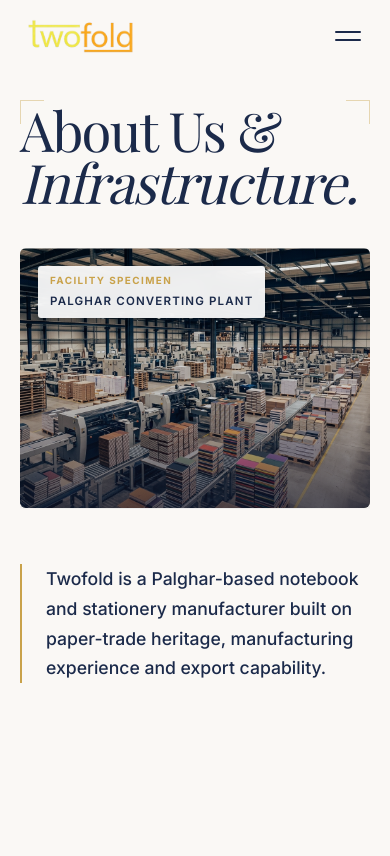
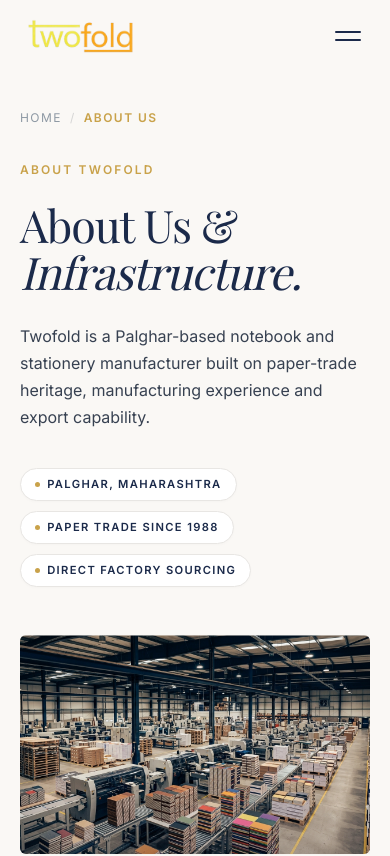
Before and after one commit to SujalSawardekar/twofoldd, a Next.js app: page /about-us in a window 390 px wide. Shown: the top 856 px of the page. Built offline with nearby package versions, Linux system fonts and the light colour scheme; a web font is replaced by a local one.

Commit message:
revert(about-hero): restore earlier left-right 2-col layout with loading effect

```diff
--- a/src/components/about/AboutHero.js
+++ b/src/components/about/AboutHero.js
@@ -2,6 +2,7 @@
 
 import { useRef } from 'react';
 import Image from 'next/image';
+import Link from 'next/link';
 import { useGSAP } from '@gsap/react';
 import { gsap } from '@/lib/gsap';
 import styles from './AboutHero.module.css';
@@ -10,7 +11,6 @@
   const containerRef = useRef(null);
   const headlineRef = useRef(null);
   const imageFrameRef = useRef(null);
-  const narrativeRef = useRef(null);
   const pillsRef = useRef(null);
 
   useGSAP(() => {
@@ -19,124 +19,117 @@
 
     const tl = gsap.timeline({ defaults: { ease: 'power3.out' } });
 
-    // Massive headline reveal
-    tl.from(headlineRef.current?.children || [], {
-      y: 60,
+    tl.from(`.${styles.breadcrumb}`, {
+      y: 16,
       opacity: 0,
-      stagger: 0.15,
-      duration: 1,
+      duration: 0.6,
       delay: 0.1,
     })
-    // Asymmetric architectural facility reveal
-    .fromTo(
-      imageFrameRef.current,
-      { clipPath: 'polygon(0 100%, 100% 100%, 100% 100%, 0 100%)', y: 30 },
-      { clipPath: 'polygon(0 0%, 100% 0%, 100% 100%, 0 100%)', y: 0, duration: 1.2, ease: 'power4.inOut' },
-      '-=0.6'
-    )
-    // Editorial narrative & metadata strip reveal
-    .from(narrativeRef.current, {
-      y: 25,
+    .from(`.${styles.eyebrow}`, {
+      y: 18,
       opacity: 0,
-      duration: 0.8,
+      duration: 0.6,
+    }, '-=0.4')
+    .from(headlineRef.current, {
+      y: 40,
+      opacity: 0,
+      duration: 0.9,
+    }, '-=0.4')
+    .from(`.${styles.subtitle}`, {
+      y: 24,
+      opacity: 0,
+      duration: 0.7,
     }, '-=0.5')
     .from(pillsRef.current?.children || [], {
-      y: 15,
+      y: 16,
       opacity: 0,
       stagger: 0.08,
       duration: 0.5,
-    }, '-=0.4');
+    }, '-=0.4')
+    .fromTo(imageFrameRef.current, {
+      clipPath: 'inset(0% 100% 0% 0%)',
+    }, {
+      clipPath: 'inset(0% 0% 0% 0%)',
+      duration: 1.2,
+      ease: 'power4.inOut',
+    }, '-=0.8');
 
-    // Smooth subtle parallax on the facility image during scroll
+    // Subtle parallax on image during scroll exit
     gsap.to(`.${styles.facilityImg}`, {
-      yPercent: 10,
+      yPercent: 12,
       ease: 'none',
       scrollTrigger: {
         trigger: containerRef.current,
         start: 'top top',
         end: 'bottom top',
-        scrub: 1,
+        scrub: true,
       },
     });
   }, { scope: containerRef });
 
   return (
-    <section className={styles.section} ref={containerRef} aria-label="About Twofold and Infrastructure Banner">
-
-      {/* Editorial Decorative Grid Corner Lines */}
-      <div className={styles.cornerMarks} aria-hidden="true">
-        <span className={`${styles.corner} ${styles.cornerTL}`} />
-        <span className={`${styles.corner} ${styles.cornerTR}`} />
-      </div>
-
+    <section className={styles.section} ref={containerRef} aria-label="About Twofold and Infrastructure">
       <div className={styles.inner}>
 
-        {/* ── OVERSIZED EDITORIAL HEADLINE ── */}
-        <div className={styles.masthead}>
-          <h1 className={styles.headline} ref={headlineRef}>
-            <span className={styles.headlineRow1}>About Us &amp;</span>
-            <span className={styles.headlineRow2}>
+        {/* ── BREADCRUMB ── */}
+        <nav className={styles.breadcrumb} aria-label="Breadcrumb">
+          <Link href="/" className={styles.breadLink}>Home</Link>
+          <span className={styles.breadSep}>/</span>
+          <span className={styles.breadCurrent}>About Us</span>
+        </nav>
+
+        {/* ── ASYMMETRIC GRID ── */}
+        <div className={styles.grid}>
+
+          {/* Left: Typographic Column */}
+          <div className={styles.textCol}>
+            <span className={styles.eyebrow}>ABOUT TWOFOLD</span>
+
+            <h1 className={styles.headline} ref={headlineRef}>
+              About Us &amp;<br />
               <em>Infrastructure.</em>
-            </span>
-          </h1>
-        </div>
+            </h1>
 
-        {/* ── ASYMMETRIC PANORAMIC FACILITY COMPOSITION ── */}
-        <div className={styles.visualComposition}>
-          <div className={styles.imageFrame} ref={imageFrameRef}>
-            <Image
-              src="/images/editorial/facility.jpg"
-              alt="Twofold high-speed notebook manufacturing facility at Palghar, Maharashtra"
-              fill
-              priority
-              sizes="(max-width: 1400px) 100vw, 1400px"
-              className={styles.facilityImg}
-            />
-            <div className={styles.imageGradient} />
-
-            {/* Inset Editorial Framing Tags */}
-            <div className={styles.frameTagTL}>
-              <span className={styles.tagNum}>FACILITY SPECIMEN</span>
-              <span className={styles.tagLine}>PALGHAR CONVERTING PLANT</span>
-            </div>
-
-            <div className={styles.frameTagBR}>
-              <span className={styles.tagSub}>JNPT EXPORT CORRIDOR · DIRECT PORT ACCESS</span>
-            </div>
-          </div>
-        </div>
-
-        {/* ── LOWER EDITORIAL NARRATIVE & METADATA BAR ── */}
-        <div className={styles.lowerSpread}>
-
-          <div className={styles.narrativeCol} ref={narrativeRef}>
-            <p className={styles.leadThesis}>
+            <p className={styles.subtitle}>
               Twofold is a Palghar-based notebook and stationery manufacturer built on
               paper-trade heritage, manufacturing experience and export capability.
             </p>
+
+            {/* Metadata Pills */}
+            <div className={styles.pills} ref={pillsRef}>
+              <span className={styles.pill}>
+                <span className={styles.pillDot} />
+                PALGHAR, MAHARASHTRA
+              </span>
+              <span className={styles.pill}>
+                <span className={styles.pillDot} />
+                PAPER TRADE SINCE 1988
+              </span>
+              <span className={styles.pill}>
+                <span className={styles.pillDot} />
+                DIRECT FACTORY SOURCING
+              </span>
+            </div>
           </div>
 
-          <div className={styles.metadataCol}>
-            <div className={styles.pills} ref={pillsRef}>
-              <div className={styles.pill}>
-                <span className={styles.pillBullet} />
-                <span className={styles.pillText}>PALGHAR, MAHARASHTRA</span>
-              </div>
-
-              <div className={styles.pill}>
-                <span className={styles.pillBullet} />
-                <span className={styles.pillText}>PAPER TRADE SINCE 1988</span>
-              </div>
-
-              <div className={styles.pill}>
-                <span className={styles.pillBullet} />
-                <span className={styles.pillText}>DIRECT FACTORY SOURCING</span>
-              </div>
+          {/* Right: Architectural Facility Crop */}
+          <div className={styles.imageCol}>
+            <div className={styles.imageFrame} ref={imageFrameRef}>
+              <Image
+                src="/images/editorial/facility.jpg"
+                alt="Twofold notebook manufacturing facility at Palghar, Maharashtra"
+                fill
+                priority
+                sizes="(max-width: 900px) 100vw, 50vw"
+                className={styles.facilityImg}
+              />
+              <div className={styles.imageOverlay} />
             </div>
 
-            <span className={styles.bottomCitation}>
-              INTEGRATED MANUFACTURING · CONTAINER LOAD SCALE
-            </span>
+            <div className={styles.imageCaption}>
+              <span className={styles.captionLine}>PALGHAR CONVERTING FACILITY</span>
+              <span className={styles.captionSub}>STRATEGICALLY PROXIMATE TO JNPT PORT</span>
+            </div>
           </div>
 
         </div>
--- a/src/components/about/AboutHero.module.css
+++ b/src/components/about/AboutHero.module.css
@@ -1,205 +1,108 @@
 /* ══════════════════════════════════════════════════════
-   ABOUT HERO — Chapter 01 (Art-Directed Editorial Masthead)
-   Oversized Typography + Asymmetric Interlocking Facility Composition
+   ABOUT HERO — Chapter 01
+   Editorial Asymmetric Spread with Palghar Facility Reveal
    ══════════════════════════════════════════════════════ */
 
 .section {
   position: relative;
   background-color: var(--color-warm-white, #F9FAF5);
   color: var(--color-navy, #11172D);
-  padding: clamp(6.5rem, 11vw, 9.5rem) 0 clamp(4.5rem, 8vw, 7rem) 0;
+  padding: clamp(6.5rem, 11vw, 10rem) 0 clamp(4rem, 7vw, 6.5rem) 0;
   width: 100%;
   overflow: hidden;
   border-bottom: 1px solid var(--color-border-light, #EAE6DF);
 }
 
-.cornerMarks {
-  position: absolute;
-  inset: 0;
-  pointer-events: none;
-  max-width: var(--container-max, 1380px);
-  margin: 0 auto;
-}
-
-.corner {
-  position: absolute;
-  width: 24px;
-  height: 24px;
-}
-
-.cornerTL {
-  top: 100px;
-  left: 20px;
-  border-top: 1px solid rgba(201, 162, 74, 0.4);
-  border-left: 1px solid rgba(201, 162, 74, 0.4);
-}
-
-.cornerTR {
-  top: 100px;
-  right: 20px;
-  border-top: 1px solid rgba(201, 162, 74, 0.4);
-  border-right: 1px solid rgba(201, 162, 74, 0.4);
-}
-
 .inner {
-  max-width: var(--container-max, 1380px);
+  max-width: var(--container-max, 1360px);
   margin: 0 auto;
   padding: 0 clamp(20px, 3.5vw, 48px);
 }
 
-/* ── Oversized Masthead ── */
-.masthead {
+/* Breadcrumb */
+.breadcrumb {
+  display: inline-flex;
+  align-items: center;
+  gap: 0.5rem;
+  font-family: var(--font-body, 'Gramatika', sans-serif);
+  font-size: 0.75rem;
+  letter-spacing: 0.12em;
+  text-transform: uppercase;
+  color: var(--color-steel-grey, #8E99A4);
+  margin-bottom: clamp(2rem, 3.5vw, 3rem);
+}
+
+.breadLink {
+  color: var(--color-steel-grey, #8E99A4);
+  text-decoration: none;
+  transition: color 0.2s ease;
+}
+
+.breadLink:hover {
+  color: var(--color-navy, #11172D);
+}
+
+.breadSep {
+  color: var(--color-border, #D5D5D5);
+}
+
+.breadCurrent {
+  color: var(--color-gold, #C9A24A);
+  font-weight: 600;
+}
+
+/* Asymmetric Grid */
+.grid {
+  display: grid;
+  grid-template-columns: 1.15fr 0.85fr;
+  gap: clamp(3rem, 6vw, 7rem);
+  align-items: center;
+}
+
+/* Left: Typographic Column */
+.textCol {
   display: flex;
   flex-direction: column;
-  gap: 0.85rem;
-  margin-bottom: clamp(2.5rem, 4.5vw, 4rem);
+  align-items: flex-start;
+  gap: 1.25rem;
+}
+
+.eyebrow {
+  font-family: var(--font-body, 'Gramatika', sans-serif);
+  font-size: 0.75rem;
+  font-weight: 600;
+  letter-spacing: 0.18em;
+  text-transform: uppercase;
+  color: var(--color-gold, #C9A24A);
 }
 
 .headline {
   font-family: var(--font-display, 'The youngest serif', Georgia, serif);
-  font-size: clamp(3.4rem, 7.8vw, 7rem);
+  font-size: clamp(2.8rem, 5.2vw, 4.8rem);
   font-weight: 400;
-  line-height: 0.96;
-  letter-spacing: -0.03em;
+  line-height: 1.05;
+  letter-spacing: -0.025em;
   color: var(--color-navy, #11172D);
   margin: 0;
-  display: flex;
-  flex-direction: column;
 }
 
-.headlineRow1 {
-  display: block;
-}
-
-.headlineRow2 em {
+.headline em {
   font-style: italic;
   font-family: var(--font-display, 'The youngest serif', Georgia, serif);
   font-weight: 400;
   color: var(--color-navy, #11172D);
 }
 
-/* ── Asymmetric Panoramic Facility Frame ── */
-.visualComposition {
-  position: relative;
-  width: 100%;
-  margin-bottom: clamp(2.5rem, 4.5vw, 4rem);
+.subtitle {
+  font-family: var(--font-body, 'Gramatika', sans-serif);
+  font-size: clamp(1rem, 1.3vw, 1.2rem);
+  line-height: 1.7;
+  color: #374151;
+  max-width: 46ch;
+  margin: 0.5rem 0 1rem 0;
 }
 
-.imageFrame {
-  position: relative;
-  width: 100%;
-  aspect-ratio: 21 / 9;
-  min-height: 320px;
-  border-radius: 6px;
-  overflow: hidden;
-  box-shadow: 0 24px 60px -15px rgba(17, 23, 45, 0.18);
-  background-color: #E6E3DC;
-}
-
-.facilityImg {
-  object-fit: cover;
-  object-position: center;
-  transform: scale(1.03);
-  transition: transform 0.8s cubic-bezier(0.25, 1, 0.5, 1);
-}
-
-.imageFrame:hover .facilityImg {
-  transform: scale(1.06);
-}
-
-.imageGradient {
-  position: absolute;
-  inset: 0;
-  background: linear-gradient(
-    180deg,
-    rgba(17, 23, 45, 0.05) 0%,
-    rgba(17, 23, 45, 0.2) 60%,
-    rgba(17, 23, 45, 0.65) 100%
-  );
-  pointer-events: none;
-}
-
-.frameTagTL {
-  position: absolute;
-  top: 18px;
-  left: 18px;
-  display: flex;
-  flex-direction: column;
-  gap: 0.2rem;
-  padding: 6px 12px;
-  background: rgba(255, 255, 255, 0.92);
-  backdrop-filter: blur(8px);
-  border-radius: 3px;
-  box-shadow: 0 4px 12px rgba(0, 0, 0, 0.1);
-}
-
-.tagNum {
-  font-family: var(--font-body, 'Gramatika', sans-serif);
-  font-size: 0.62rem;
-  font-weight: 700;
-  letter-spacing: 0.14em;
-  text-transform: uppercase;
-  color: var(--color-gold, #C9A24A);
-}
-
-.tagLine {
-  font-family: var(--font-body, 'Gramatika', sans-serif);
-  font-size: 0.72rem;
-  font-weight: 600;
-  letter-spacing: 0.1em;
-  text-transform: uppercase;
-  color: var(--color-navy, #11172D);
-}
-
-.frameTagBR {
-  position: absolute;
-  bottom: 16px;
-  right: 18px;
-  padding: 5px 12px;
-  background: rgba(17, 23, 45, 0.75);
-  backdrop-filter: blur(8px);
-  border-radius: 3px;
-}
-
-.tagSub {
-  font-family: var(--font-body, 'Gramatika', sans-serif);
-  font-size: 0.65rem;
-  font-weight: 600;
-  letter-spacing: 0.14em;
-  text-transform: uppercase;
-  color: #FAF8F5;
-}
-
-/* ── Lower Editorial Narrative & Metadata Bar ── */
-.lowerSpread {
-  display: grid;
-  grid-template-columns: 1.25fr 1fr;
-  gap: clamp(2.5rem, 5vw, 6rem);
-  align-items: flex-start;
-  padding-top: 1rem;
-}
-
-.narrativeCol {
-  position: relative;
-  padding-left: 1.5rem;
-  border-left: 2px solid var(--color-gold, #C9A24A);
-}
-
-.leadThesis {
-  font-family: var(--font-body, 'Gramatika', sans-serif);
-  font-size: clamp(1.1rem, 1.45vw, 1.35rem);
-  line-height: 1.68;
-  color: var(--color-navy, #11172D);
-  font-weight: 500;
-  margin: 0;
-}
-
-.metadataCol {
-  display: flex;
-  flex-direction: column;
-  gap: 1.25rem;
-}
-
+/* Metadata Pills */
 .pills {
   display: flex;
   flex-wrap: wrap;
@@ -210,57 +113,86 @@
   display: inline-flex;
   align-items: center;
   gap: 0.45rem;
-  padding: 7px 15px;
+  padding: 6px 14px;
   background: #FFFFFF;
   border: 1px solid var(--color-border-light, #EAE6DF);
   border-radius: 9999px;
-  box-shadow: 0 2px 6px rgba(0, 0, 0, 0.02);
-  transition: all 0.25s ease;
+  font-family: var(--font-body, 'Gramatika', sans-serif);
+  font-size: 0.7rem;
+  font-weight: 600;
+  letter-spacing: 0.12em;
+  text-transform: uppercase;
+  color: var(--color-navy, #11172D);
+  box-shadow: 0 1px 3px rgba(0, 0, 0, 0.02);
 }
 
-.pill:hover {
-  border-color: var(--color-gold, #C9A24A);
-  transform: translateY(-1px);
-}
-
-.pillBullet {
+.pillDot {
   width: 5px;
   height: 5px;
   border-radius: 50%;
   background-color: var(--color-gold, #C9A24A);
 }
 
-.pillText {
+/* Right: Image Column */
+.imageCol {
+  display: flex;
+  flex-direction: column;
+  gap: 0.85rem;
+}
+
+.imageFrame {
+  position: relative;
+  width: 100%;
+  aspect-ratio: 4 / 3.4;
+  border-radius: 6px;
+  overflow: hidden;
+  box-shadow: 0 20px 48px -12px rgba(17, 23, 45, 0.12);
+  background-color: #E6E3DC;
+}
+
+.facilityImg {
+  object-fit: cover;
+  object-position: center;
+  transform: scale(1.04);
+  transition: transform 0.6s cubic-bezier(0.25, 1, 0.5, 1);
+}
+
+.imageFrame:hover .facilityImg {
+  transform: scale(1.07);
+}
+
+.imageOverlay {
+  position: absolute;
+  inset: 0;
+  pointer-events: none;
+  background: linear-gradient(180deg, rgba(17, 23, 45, 0) 65%, rgba(17, 23, 45, 0.15) 100%);
+}
+
+.imageCaption {
+  display: flex;
+  justify-content: space-between;
+  align-items: center;
   font-family: var(--font-body, 'Gramatika', sans-serif);
-  font-size: 0.72rem;
-  font-weight: 600;
+  font-size: 0.68rem;
   letter-spacing: 0.12em;
   text-transform: uppercase;
+  color: var(--color-steel-grey, #8E99A4);
+  padding: 0 4px;
+}
+
+.captionLine {
+  font-weight: 600;
   color: var(--color-navy, #11172D);
 }
 
-.bottomCitation {
-  font-family: var(--font-body, 'Gramatika', sans-serif);
-  font-size: 0.68rem;
-  font-weight: 600;
-  letter-spacing: 0.14em;
-  text-transform: uppercase;
-  color: var(--color-steel-grey, #8E99A4);
-}
+/* Responsive */
+@media (max-width: 900px) {
+  .grid {
+    grid-template-columns: 1fr;
+    gap: 3rem;
+  }
 
-/* ── Responsive ── */
-@media (max-width: 900px) {
   .imageFrame {
     aspect-ratio: 16 / 10;
-    min-height: 260px;
-  }
-
-  .lowerSpread {
-    grid-template-columns: 1fr;
-    gap: 2rem;
-  }
-
-  .frameTagBR {
-    display: none;
   }
 }
```
